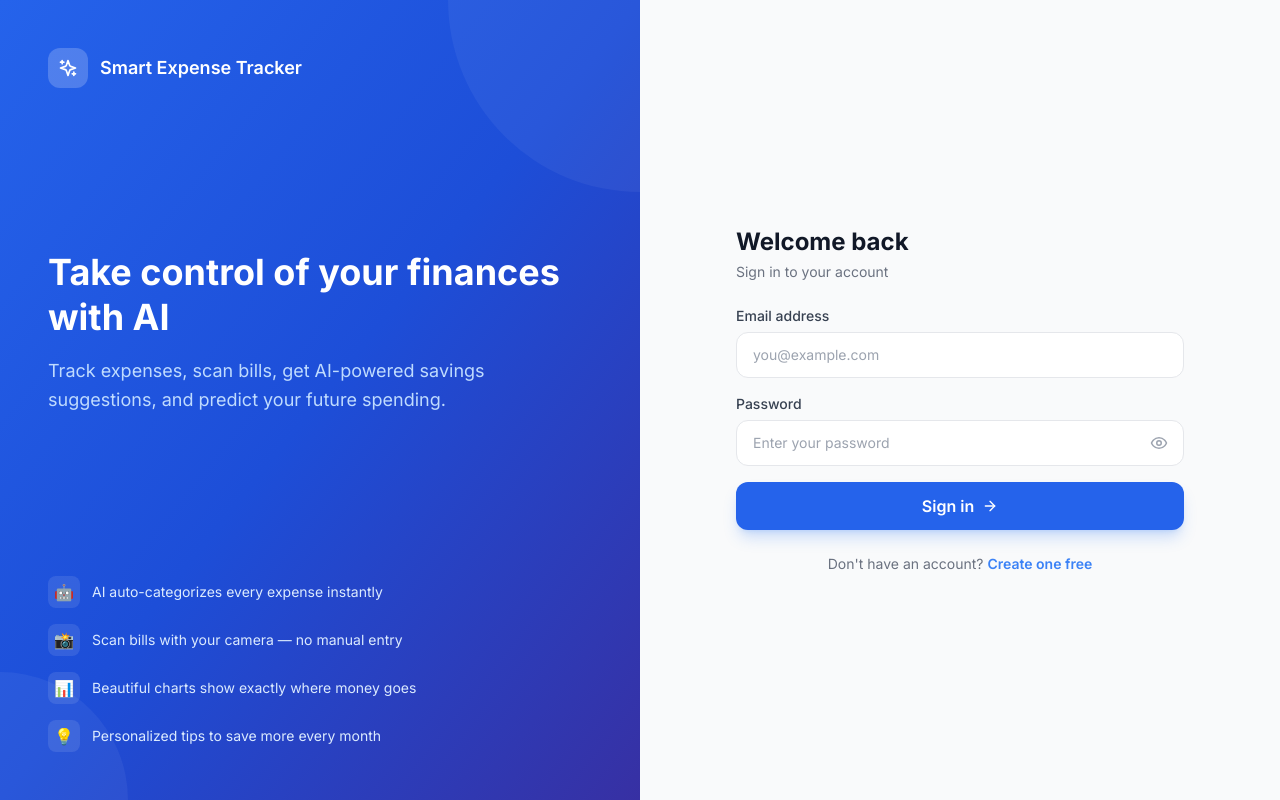
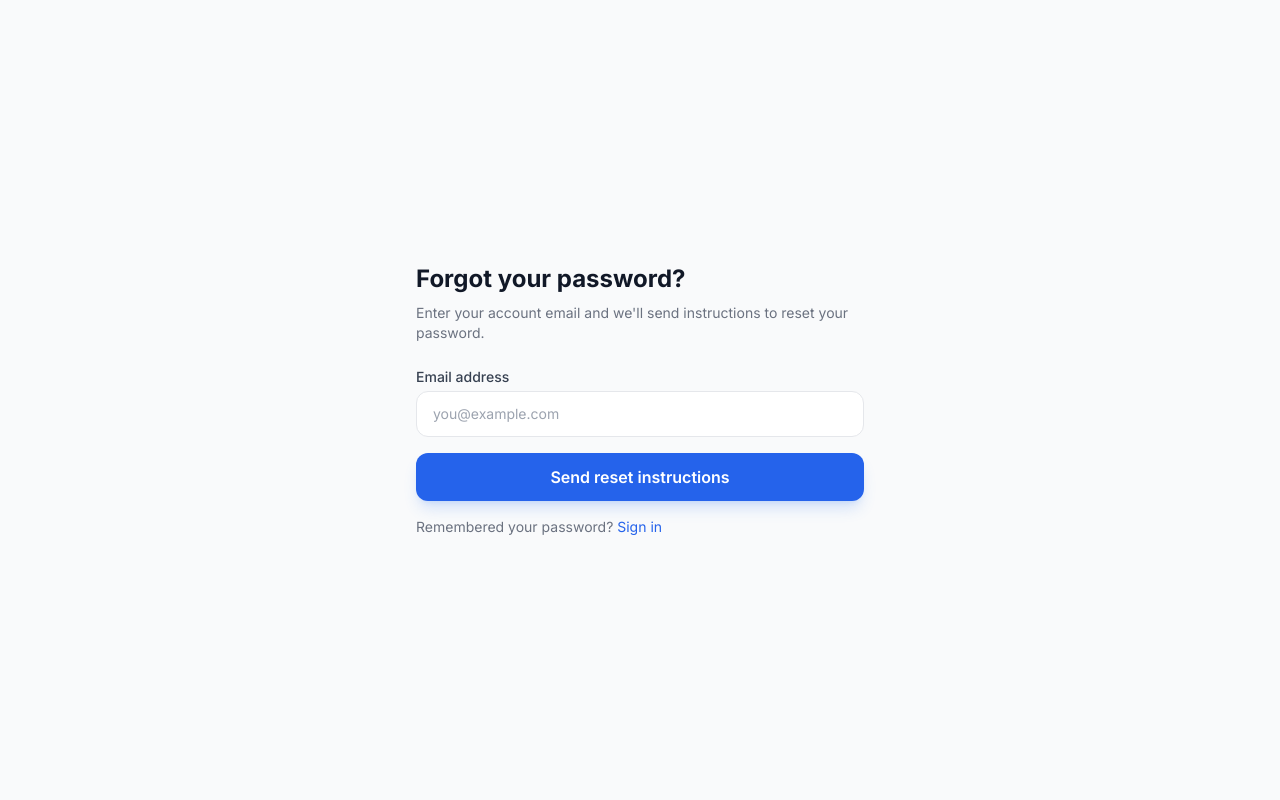
Before and after one commit to ravi-473/SmartExpenseTracker, a React (Vite) app in the folder client/: page /forgot-password in a window 1280 px wide. Before the commit this address led to /login. Built offline with nearby package versions, Linux system fonts and the light colour scheme.

Commit message:
add forgot-password page/link and show recent user transactions on profile

```diff
--- a/client/src/App.jsx
+++ b/client/src/App.jsx
@@ -8,6 +8,7 @@ import { AuthProvider, useAuth } from './context/AuthContext';
 // Pages
 import LoginPage from './pages/LoginPage';
 import RegisterPage from './pages/RegisterPage';
+import ForgotPasswordPage from './pages/ForgotPasswordPage';
 import DashboardPage from './pages/DashboardPage';
 import ExpensesPage from './pages/ExpensesPage';
 import AnalyticsPage from './pages/AnalyticsPage';
@@ -54,6 +55,7 @@ function AppRoutes() {
       {/* Public routes */}
       <Route path="/" element={<Navigate to="/dashboard" replace />} />
       <Route path="/login" element={<PublicRoute><LoginPage /></PublicRoute>} />
+      <Route path="/forgot-password" element={<PublicRoute><ForgotPasswordPage /></PublicRoute>} />
       <Route path="/register" element={<PublicRoute><RegisterPage /></PublicRoute>} />
 
       {/* Protected routes - wrapped in Layout (sidebar + header) */}
--- /dev/null
+++ b/client/src/pages/ForgotPasswordPage.jsx
@@ -0,0 +1,64 @@
+import { useState } from 'react';
+import api from '../utils/api';
+import { Link } from 'react-router-dom';
+
+export default function ForgotPasswordPage() {
+  const [email, setEmail] = useState('');
+  const [loading, setLoading] = useState(false);
+  const [message, setMessage] = useState('');
+  const [error, setError] = useState('');
+
+  const handleSubmit = async (e) => {
+    e.preventDefault();
+    setError('');
+    setMessage('');
+    setLoading(true);
+
+    try {
+      // Attempt to call backend forgot-password endpoint. If not implemented, show friendly message.
+      const { data } = await api.post('/auth/forgot-password', { email });
+      setMessage(data.message || 'If this email is registered, a reset link has been sent.');
+    } catch (err) {
+      // If backend route doesn't exist or returns 404/400, still show non-revealing message
+      const serverMsg = err.response?.data?.message;
+      if (serverMsg) setError(serverMsg);
+      else setMessage('If this email is registered, a reset link has been sent.');
+    } finally {
+      setLoading(false);
+    }
+  };
+
+  return (
+    <div className="min-h-screen flex items-center justify-center p-6 bg-gray-50 dark:bg-[#0a0a0f]">
+      <div className="w-full max-w-md">
+        <h2 className="text-2xl font-bold text-gray-900 dark:text-white mb-2">Forgot your password?</h2>
+        <p className="text-sm text-gray-500 dark:text-gray-400 mb-6">Enter your account email and we'll send instructions to reset your password.</p>
+
+        {message && <div className="mb-4 p-3 bg-green-50 border border-green-200 rounded">{message}</div>}
+        {error && <div className="mb-4 p-3 bg-red-50 border border-red-200 rounded">{error}</div>}
+
+        <form onSubmit={handleSubmit} className="space-y-4">
+          <div>
+            <label className="block text-sm font-medium text-gray-700 dark:text-gray-300 mb-1">Email address</label>
+            <input
+              type="email"
+              value={email}
+              onChange={(e) => setEmail(e.target.value)}
+              required
+              className="input w-full"
+              placeholder="you@example.com"
+            />
+          </div>
+
+          <button type="submit" disabled={loading} className="btn-primary w-full py-3">
+            {loading ? 'Sending...' : 'Send reset instructions'}
+          </button>
+        </form>
+
+        <p className="text-sm text-gray-500 dark:text-gray-400 mt-4">
+          Remembered your password? <Link to="/login" className="text-blue-600">Sign in</Link>
+        </p>
+      </div>
+    </div>
+  );
+}
--- a/client/src/pages/LoginPage.jsx
+++ b/client/src/pages/LoginPage.jsx
@@ -160,6 +160,9 @@ export default function LoginPage() {
                   autoComplete="current-password"
                   className={`${inputCls} pr-12`}
                 />
+                <div className="mt-2 text-sm text-right">
+                  <a href="/forgot-password" className="text-blue-500 hover:underline">Forgot password?</a>
+                </div>
                 <button
                   type="button"
                   onClick={() => setShowPw(!showPw)}
--- a/client/src/pages/ProfilePage.jsx
+++ b/client/src/pages/ProfilePage.jsx
@@ -1,5 +1,5 @@
 // src/pages/ProfilePage.jsx
-import { useState } from 'react';
+import { useState, useEffect } from 'react';
 import { useAuth } from '../context/AuthContext';
 import api from '../utils/api';
 import { User, Save, Wallet, Calendar } from 'lucide-react';
@@ -13,6 +13,25 @@ export default function ProfilePage() {
     monthlyBudget: user?.monthlyBudget || '',
   });
   const [saving, setSaving] = useState(false);
+  const [recentExpenses, setRecentExpenses] = useState([]);
+  const [loadingExpenses, setLoadingExpenses] = useState(false);
+
+  useEffect(() => {
+    const loadRecent = async () => {
+      setLoadingExpenses(true);
+      try {
+        const { data } = await api.get('/expenses?limit=10');
+        setRecentExpenses(data.data || []);
+      } catch (err) {
+        // silently ignore; profile should still work
+        console.error('Failed to load recent expenses', err.response?.data || err.message);
+      } finally {
+        setLoadingExpenses(false);
+      }
+    };
+
+    loadRecent();
+  }, []);
 
   const handleSubmit = async (e) => {
     e.preventDefault();
@@ -113,6 +132,40 @@ export default function ProfilePage() {
           </button>
         </form>
       </div>
+
+      {/* Recent user transactions */}
+      <div className="card">
+        <div className="flex items-center justify-between mb-4">
+          <h2 className="font-semibold text-gray-900 dark:text-white">Your Recent Transactions</h2>
+        </div>
+
+        {loadingExpenses ? (
+          <div className="py-6 text-center text-sm text-gray-500">Loading recent transactions...</div>
+        ) : recentExpenses.length === 0 ? (
+          <div className="py-6 text-center text-sm text-gray-500">No recent transactions</div>
+        ) : (
+          <div className="space-y-3">
+            {recentExpenses.map((expense) => (
+              <div key={expense._id} className="flex items-center justify-between py-2 border-b border-gray-50 dark:border-gray-800 last:border-0">
+                <div className="flex items-center gap-3">
+                  <div className={`w-10 h-10 rounded-xl flex items-center justify-center text-sm font-medium ${
+                    expense.type === 'income' ? 'bg-green-100 dark:bg-green-900/20 text-green-600' : 'bg-red-100 dark:bg-red-900/20 text-red-500'
+                  }`}>
+                    {expense.type === 'income' ? '↑' : '↓'}
+                  </div>
+                  <div>
+                    <p className="text-sm font-medium text-gray-900 dark:text-white">{expense.title}</p>
+                    <p className="text-xs text-gray-400 dark:text-gray-500">{expense.category} • {new Date(expense.date).toLocaleDateString('en-IN')}</p>
+                  </div>
+                </div>
+                <span className={`text-sm font-semibold ${expense.type === 'income' ? 'text-green-600 dark:text-green-400' : 'text-red-500 dark:text-red-400'}`}>
+                  {expense.type === 'income' ? '+' : '-'}{new Intl.NumberFormat('en-IN', { style: 'currency', currency: user?.currency || 'INR', maximumFractionDigits: 0 }).format(expense.amount)}
+                </span>
+              </div>
+            ))}
+          </div>
+        )}
+      </div>
     </div>
   );
 }
```
